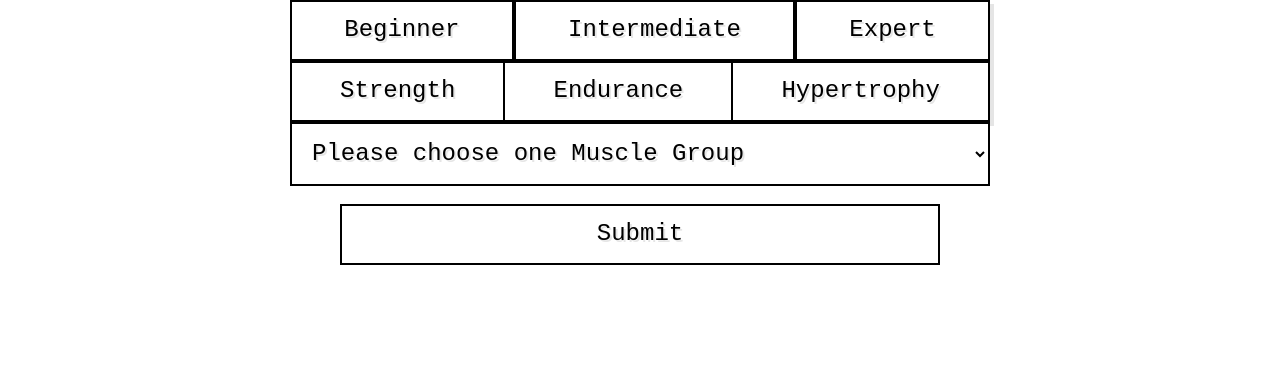
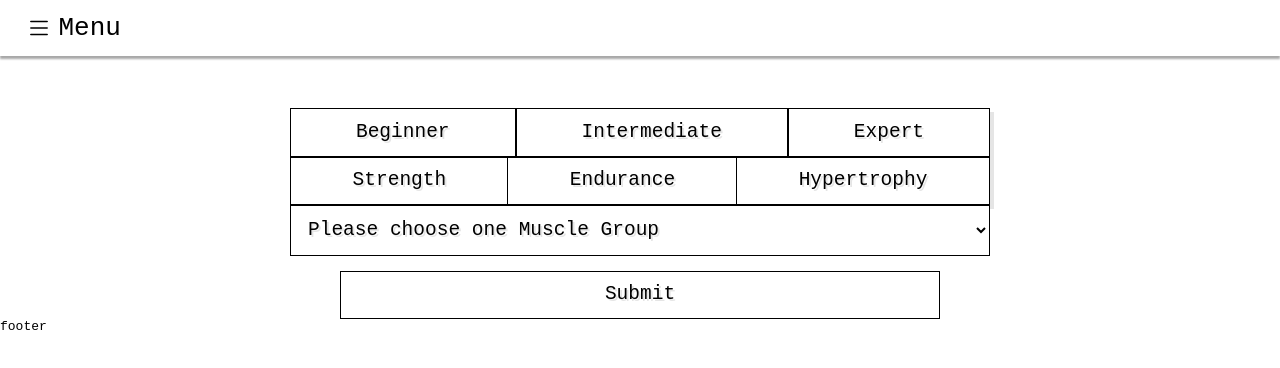
Before and after one commit to Gozi1/LH-FIT, a Next.js app: page /create-a-workout in a window 1280 px wide. Shown: the top 368 px of the page. Built offline with nearby package versions, Linux system fonts and the light colour scheme.

Commit message:
nav almost done links missing

```diff
--- a/package.json
+++ b/package.json
@@ -15,6 +15,7 @@
     "node-sass": "^7.0.3",
     "react": "18.2.0",
     "react-dom": "18.2.0",
+    "react-icons": "^4.8.0",
     "sass": "^1.60.0"
   },
   "devDependencies": {
--- /dev/null
+++ b/src/components/footer.jsx
@@ -0,0 +1,9 @@
+import React from 'react'
+
+const footer = () => {
+  return (
+    <div>footer</div>
+  )
+}
+
+export default footer
--- /dev/null
+++ b/src/components/layout.jsx
@@ -0,0 +1,12 @@
+import Navbar from './navbar'
+import Footer from './footer'
+
+export default function Layout({ children }) {
+  return (
+    <>
+      <Navbar />
+      <main>{children}</main>
+      <Footer />
+    </>
+  )
+}
--- /dev/null
+++ b/src/components/navbar.jsx
@@ -0,0 +1,25 @@
+import React from 'react'
+import {BsSearch,BsList,BsX} from 'react-icons/bs'
+import { useState } from 'react'
+const navbar = () => {
+  const [mobileMenu,setMobileMenu] = useState(false)
+  return (
+    <nav className = 'nav'>
+  <div className='mobile-menu'>
+
+    {!mobileMenu && <BsList onClick={()=>setMobileMenu(true)}/>}
+    {mobileMenu && <BsX onClick={()=>setMobileMenu(false)}/> }
+    <a className='mobile-icon'>Menu</a>
+
+    <ul className = {mobileMenu ? 'mobile-menu-show':'mobile-menu-hide'}>
+    <li><a>Create Workout</a></li>
+    <li><a>Explore</a></li>
+    <li><a>Login</a></li>
+    <li><a>SignUp</a></li>
+    </ul>
+    </div>
+   </nav>
+  )
+}
+
+export default navbar
--- a/src/pages/_app.js
+++ b/src/pages/_app.js
@@ -1,5 +1,9 @@
-import '@/styles/globals.css'
+import Layout from '@/components/layout'
+import '@/styles/globals.scss'
 
 export default function App({ Component, pageProps }) {
-  return <Component {...pageProps} />
+  return(
+    <Layout>
+    <Component {...pageProps} />
+    </Layout>)
 }
--- a/src/pages/index.js
+++ b/src/pages/index.js
@@ -13,6 +13,9 @@ export default function Home() {
         <meta name="description" content="Generated by create next app" />
         <meta name="viewport" content="width=device-width, initial-scale=1" />
         <link rel="icon" href="/favicon.ico" />
+        <link rel="preconnect" href="https://fonts.googleapis.com"/>
+        <link rel="preconnect" href="https://fonts.gstatic.com" crossorigin/>
+        <link href="https://fonts.googleapis.com/css2?family=Lora:wght@500;700&family=Poppins:wght@200;300;400&display=swap" rel="stylesheet"></link>
       </Head>
       <main className={styles.main}>
         <div className={styles.description}>
--- a/src/styles/globals.css
+++ /dev/null
@@ -1,6 +0,0 @@
-
-* {
-  box-sizing: border-box;
-  padding: 0;
-  margin: 0;
-}
--- /dev/null
+++ b/src/styles/globals.scss
@@ -0,0 +1,85 @@
+
+* {
+  box-sizing: border-box;
+  padding: 0;
+  margin: 0;
+  font-family: monospace;
+}
+.nav{
+  position: relative;
+  top: 0;
+  left: 0;
+  width: 100%;
+  padding: 1rem 2rem;
+  box-shadow: 0 3px 2px rgb(168, 168, 168);
+  margin-bottom: 4rem;
+}
+.mobile-menu{
+  display:flex;
+  z-index:100;
+  align-items: center;
+  svg{
+    font-size: 2rem;
+  }
+  li:hover{
+    color: white;
+    background-color: black;
+  }
+}
+.mobile-icon{
+  margin-left: 0.5rem;
+  font-size: 2rem;
+}
+.mobile-menu-show{
+  position: fixed;
+  z-index:100;
+  top:4.4rem;
+  left:-100%;
+  height: 100%;
+  max-width: 350px;
+  width: 100%;
+  display: flex;
+  flex-direction: column;
+  list-style: none;
+  background-color: white;
+  box-shadow: 0 3px 2px rgb(114, 114, 114);
+  animation: slide-in 0.5s forwards;
+  li{
+    padding: 1rem;
+    font-size: 2rem;
+    cursor: pointer;
+    border-bottom: 1px solid rgb(114, 114, 114) ;
+  }
+  li:hover{
+    color: white;
+    background-color: black;
+  }
+}
+
+.mobile-menu-hide{
+  position: fixed;
+  top:4rem;
+  left:0;
+  height: 100%;
+  max-width: 280px;
+  width: 100%;
+  display: flex;
+  flex-direction: column;
+  padding-top:1rem;
+  row-gap: 2rem;
+  list-style: none;
+  box-shadow: 0 3px 2px rgb(114, 114, 114);
+  animation: slide-out 0.5s forwards;
+}
+
+@keyframes slide-in {
+  100% { left: 0; }
+}
+
+@keyframes slide-out {
+100% { left: -100%; }
+}
+
+.footer{
+
+}
```
Also changed, not shown: 1 other file (tests, documents, lock files or other folders).
